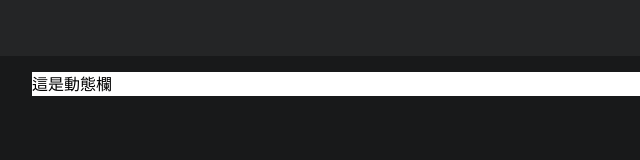
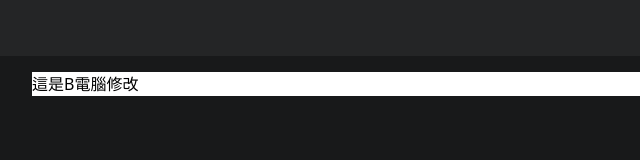
Before and after one commit to panyingia/facebook-, a website built with webpack: page src/index.html in a window 1280 px wide. Shown: the top 160 px of the page, 236-876 px from the left. Built offline with nearby package versions, Linux system fonts and the light colour scheme.

Commit message:
B電腦修改

```diff
--- a/src/index.html
+++ b/src/index.html
@@ -13,7 +13,7 @@
     <main class="min-h-[100vh] pt-main-span flex">
         <div class="max-w-[744px] w-full mx-auto h-[200vh]">
             <p class="w-full bg-white">
-                這是動態欄
+                這是B電腦修改
             </p>
         </div>
     </main>
```
